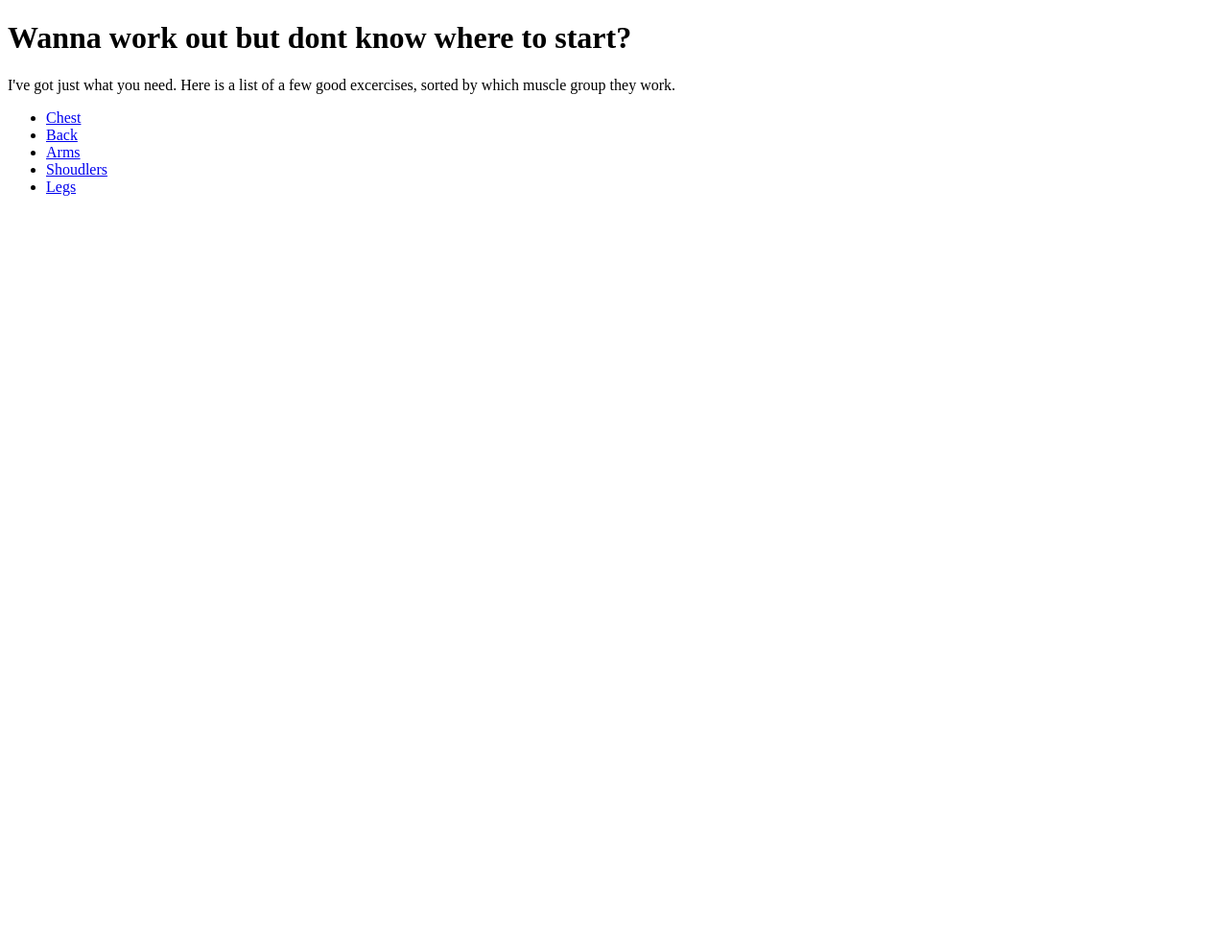
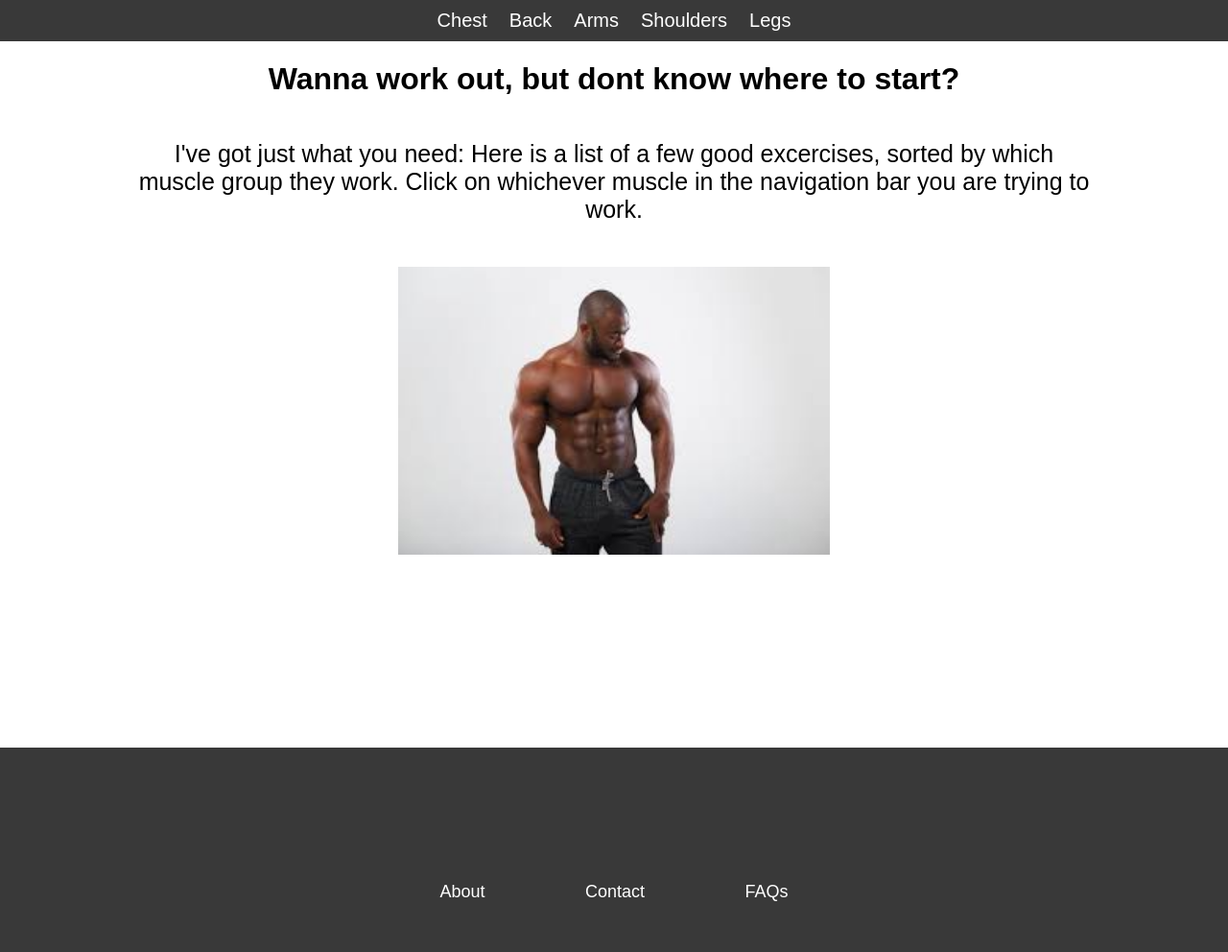
Before and after one commit to ajhatcher/Gym-Website, a plain HTML site: page index.html in a window 1280 px wide. Shown: the whole page at 96% size. Before the commit the page ends 800 px from the top, so only its background shows below. Drawn offline with Linux system fonts and the light colour scheme.

Commit message:
Add style changes

```diff
--- a/index.html
+++ b/index.html
@@ -3,20 +3,37 @@
     <head>
         <meta charset =  "utf-8">
         <title>Gym Excercises</title>
+        <link rel = "stylesheet" href = "styles.css">
     </head>
-    <p>
-        <h1>Wanna work out but dont know where to start?</h1>
-        I've got just what you need. Here is a list of a few good excercises, sorted by which muscle group they work.
-    </p>
-    <ul>
+
+
+
         <!-- chest, back
      biceps, triceps, shoulders
      quads, hamstrings, adductors, calves, glutes -->
-        <li><a href="chest.html">Chest</a></li>
-        <li><a href="back.html">Back</a></li>
-        <li><a href="arms.html">Arms</a></li>
-        <li><a href="shoulders.html">Shoudlers</a></li>
-        <li><a href="legs.html">Legs</a></li>
-    </ul>
+        <div class = "topnav">
+            <a href="chest.html">Chest</a>
+            <a href="back.html">Back</a>
+            <a href="arms.html">Arms</a>
+            <a href="shoulders.html">Shoulders</a>
+            <a href="legs.html">Legs</a>
+        </div>
 
+        <div class = "box" > <h1 >Wanna work out, but dont know where to start?</h1></div>
+        <div class = "paragraphs">
+            <p>
+                I've got just what you need: Here is a list of a few good excercises,
+                sorted by which muscle group they work.
+                Click on whichever muscle in the navigation bar you are trying to work.
+            </p>
+            <p><img src="images/download.jpeg" alt = "big strong black man"></p>
+        </div>
+        <div class = "Foot">
+            <footer>
+                <a>About</a>
+                <a>Contact</a>
+                <a>FAQs</a>
+            </footer>
+
+        </div>
 </html>
--- a/styles.css
+++ b/styles.css
@@ -0,0 +1,79 @@
+body {
+    margin: 0px;
+}
+
+*{
+    font-family: Arial, Helvetica, sans-serif;
+
+}
+
+.topnav{
+
+    background-color: rgb(57, 57, 57);
+    overflow: hidden;
+    padding: 0px;
+    display:flex;
+    flex-direction: row;
+    justify-content: center;
+    align-items: center;
+    gap:3px;
+
+}
+
+.topnav a{
+
+    color: white;
+    padding: 10px;
+    font-size: 20px;
+    text-decoration: none;
+    font-family: Arial, Helvetica, sans-serif;
+
+}
+
+.topnav a:hover{
+    background-color: dimgray;
+
+}
+
+.box{
+    display:block;
+    text-align: center;
+}
+div p{
+    margin-left:auto ;
+    margin-right: auto;
+    text-align:center;
+    font-size: 25px;
+    padding-top: 20px;
+    max-width: 1000px;
+}
+
+
+div.Foot{
+    display: flex;
+    justify-content: center;
+    align-items:center ;
+    flex-direction: row;
+    gap:25px;
+    margin-top: 195px;
+    background-color: rgb(57, 57, 57);
+    height:300px;
+    padding-bottom:300px;
+}
+
+footer a{
+    position:relative;
+    bottom: 50%;
+    color: white;
+    padding: 50px;
+    height: 10px;
+    font-size: 18px;
+}
+footer a:hover{
+    background-color: dimgray;
+}
+
+img{
+    height: 300px;
+    width:auto;
+}
```
Also changed, not shown: images/download.jpeg (added).
